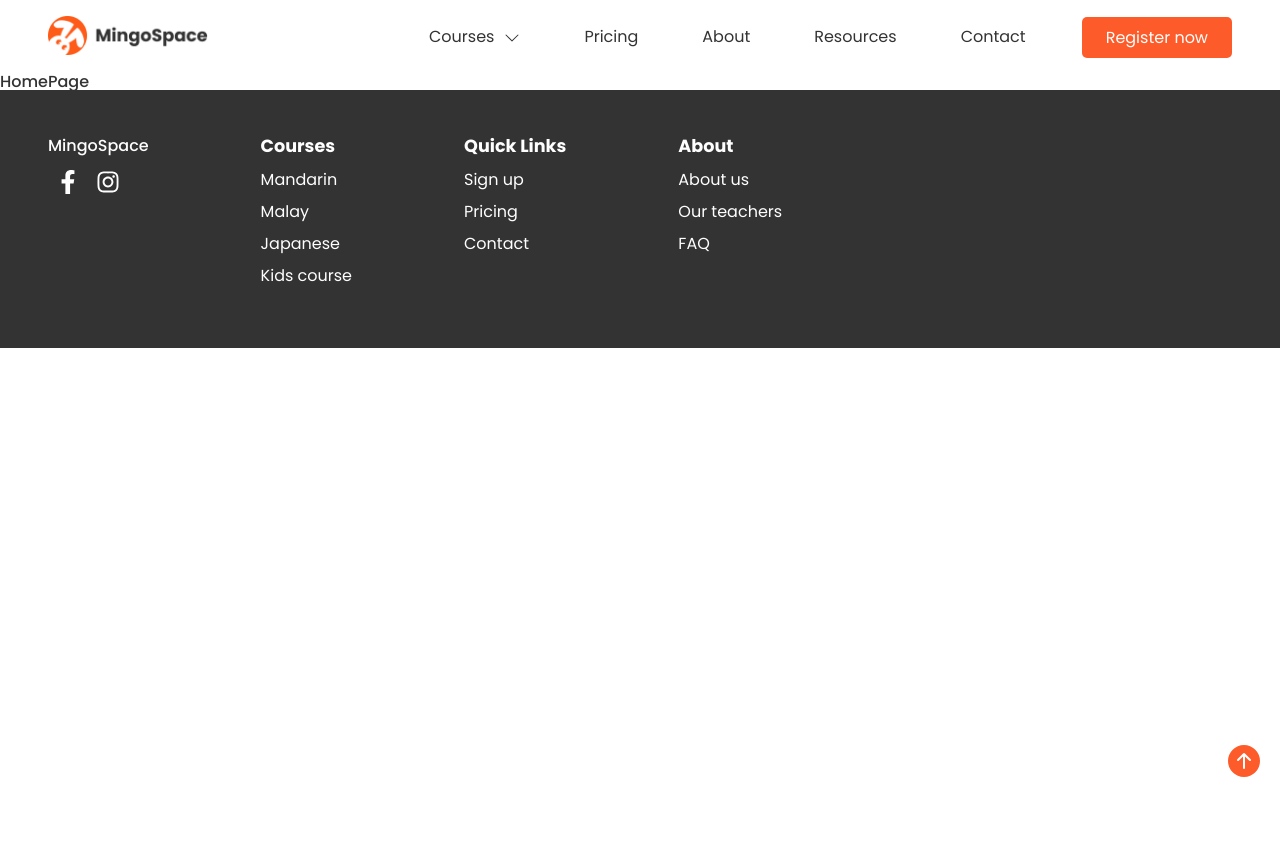
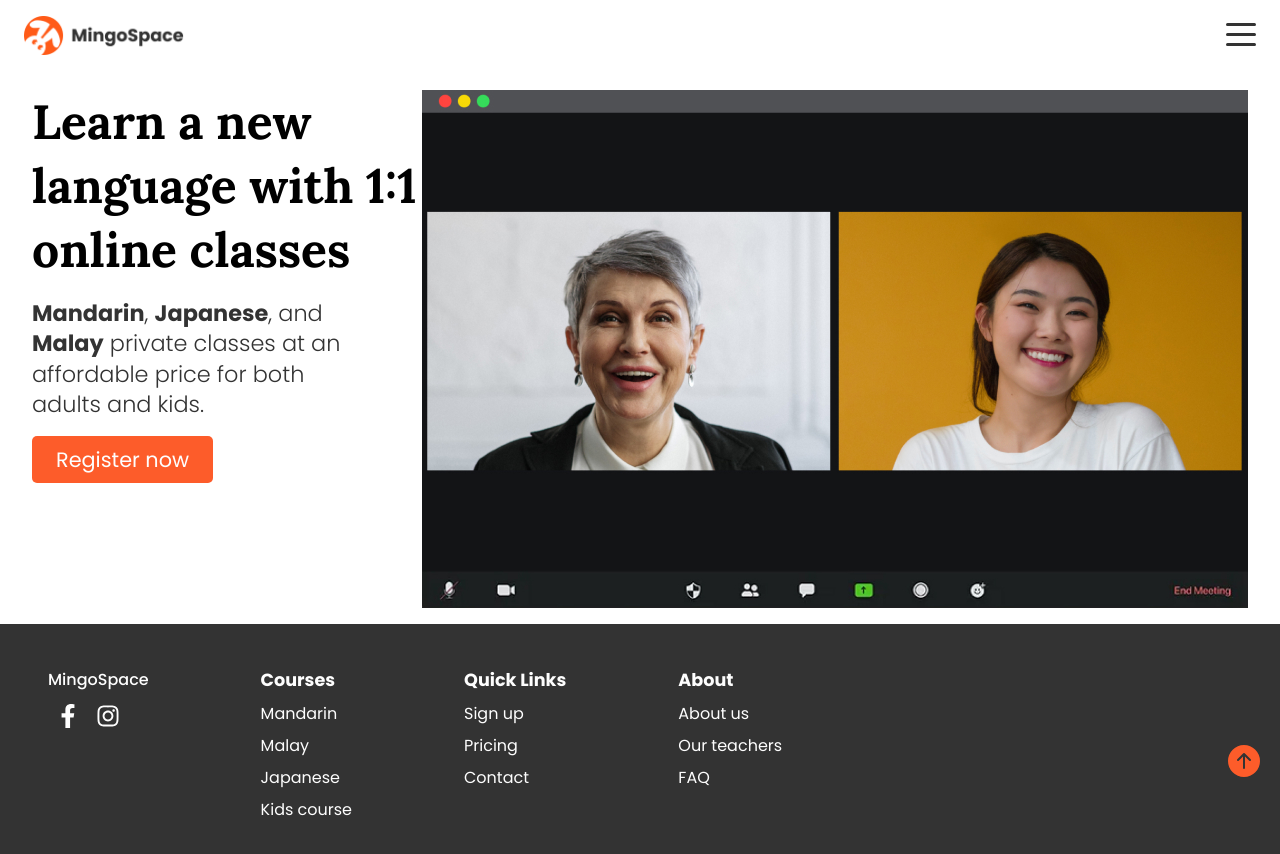
Before and after one commit to axseinga/mingo-space-website, a React app: page / in a window 1280 px wide. Shown: the top 854 px of the page. Before the commit the page ends 800 px from the top, so only its background shows below. Built offline with nearby package versions, Linux system fonts and the light colour scheme.

Commit message:
add header element to home page

```diff
--- a/src/App.js
+++ b/src/App.js
@@ -16,7 +16,7 @@ const App = () => {
             <StyledApp>
                 <GlobalStyle />
                 <BrowserRouter>
-                    <NavDesktop />
+                    <NavMobile />
                     <PagesRoutes />
                     <Footer />
                     <BackLink />
--- a/src/components/button/Button.styled.js
+++ b/src/components/button/Button.styled.js
@@ -27,4 +27,9 @@ export const StyledButton = styled.button`
         css`
             background-color: ${({ theme }) => theme.color.disabled};
         `}
+     ${(props) =>
+        props.big &&
+        css`
+            font-size: 1.3rem;
+        `}
 `;
--- a/src/components/nav/styled/NavDesktop.styled.js
+++ b/src/components/nav/styled/NavDesktop.styled.js
@@ -68,6 +68,10 @@ export const StyledNavDesktop = styled.nav`
     .NavDesktop-courses:hover + .NavDesktop-dropdown {
         display: block;
     }
+
+    .NavDesktop-dropdown:hover .NavDesktop-dropdown {
+        display: block;
+    }
 `;
 
 export const StyledNavLinkDesktop = styled(NavLink)`
--- a/src/pages/HomePage.js
+++ /dev/null
@@ -1,6 +0,0 @@
-import React from "react";
-import { StyledHomePage } from "./styled/HomePage.styled";
-
-export const HomePage = () => {
-    return <StyledHomePage>HomePage</StyledHomePage>;
-};
--- /dev/null
+++ b/src/pages/HomePage/Header.js
@@ -0,0 +1,22 @@
+import React from "react";
+import { StyledHeader } from "../styled/HomePage.styled";
+import { Button } from "../../components/button/Button";
+
+export const Header = () => {
+    return (
+        <StyledHeader>
+            <div>
+                <h1>Learn a new language with 1:1 online classes</h1>
+                <p>
+                    <strong>Mandarin</strong>, <strong>Japanese</strong>, and{" "}
+                    <strong>Malay</strong> private classes at an affordable
+                    price for both adults and kids.
+                </p>
+                <Button default big>
+                    Register now
+                </Button>
+            </div>
+            <img src="./assets/Pic_Practicelanguageskills1.jpg" />
+        </StyledHeader>
+    );
+};
--- /dev/null
+++ b/src/pages/HomePage/HomePage.js
@@ -0,0 +1,11 @@
+import React from "react";
+import { StyledHomePage } from "../styled/HomePage.styled";
+import { Header } from "./Header";
+
+export const HomePage = () => {
+    return (
+        <StyledHomePage>
+            <Header />
+        </StyledHomePage>
+    );
+};
--- a/src/pages/styled/HomePage.styled.js
+++ b/src/pages/styled/HomePage.styled.js
@@ -1,3 +1,40 @@
 import styled from "styled-components";
 
 export const StyledHomePage = styled.div``;
+
+export const StyledHeader = styled.div`
+    padding: 1rem 2rem;
+
+    @media only screen and (min-width: 37.5em) {
+        display: flex;
+    }
+
+    & h1 {
+        font-family: ${({ theme }) => theme.font.fontLora};
+        color: ${({ theme }) => theme.color.black};
+        font-size: 3rem;
+        font-weight: 700;
+        line-height: 4rem;
+    }
+
+    & p {
+        margin: 1rem 0;
+        width: 80%;
+        font-weight: 300;
+        font-size: 1.4rem;
+        line-height: 1.9rem;
+
+        & strong {
+            font-weight: 600;
+        }
+    }
+
+    & img {
+        display: none;
+        @media only screen and (min-width: 37.5em) {
+            display: block;
+            width: 90%;
+            object-fit: cover;
+        }
+    }
+`;
--- a/src/routes/Routes.js
+++ b/src/routes/Routes.js
@@ -1,6 +1,6 @@
 import React from "react";
 import { Route, Routes } from "react-router-dom";
-import { HomePage } from "../pages/HomePage";
+import { HomePage } from "../pages/HomePage/HomePage";
 import { CoursesPage } from "../pages/CoursesPage";
 import { AboutPage } from "../pages/AboutPage";
 
--- a/src/styles/theme.js
+++ b/src/styles/theme.js
@@ -2,6 +2,7 @@ export const theme = {
     color: {
         whiteR: "#FFFFFF",
         white: "#FEFEFE",
+        black: "#000000",
         text: "#333333",
         disabled: "#C4C4C4",
         bg: "#EEF6F3",
```
